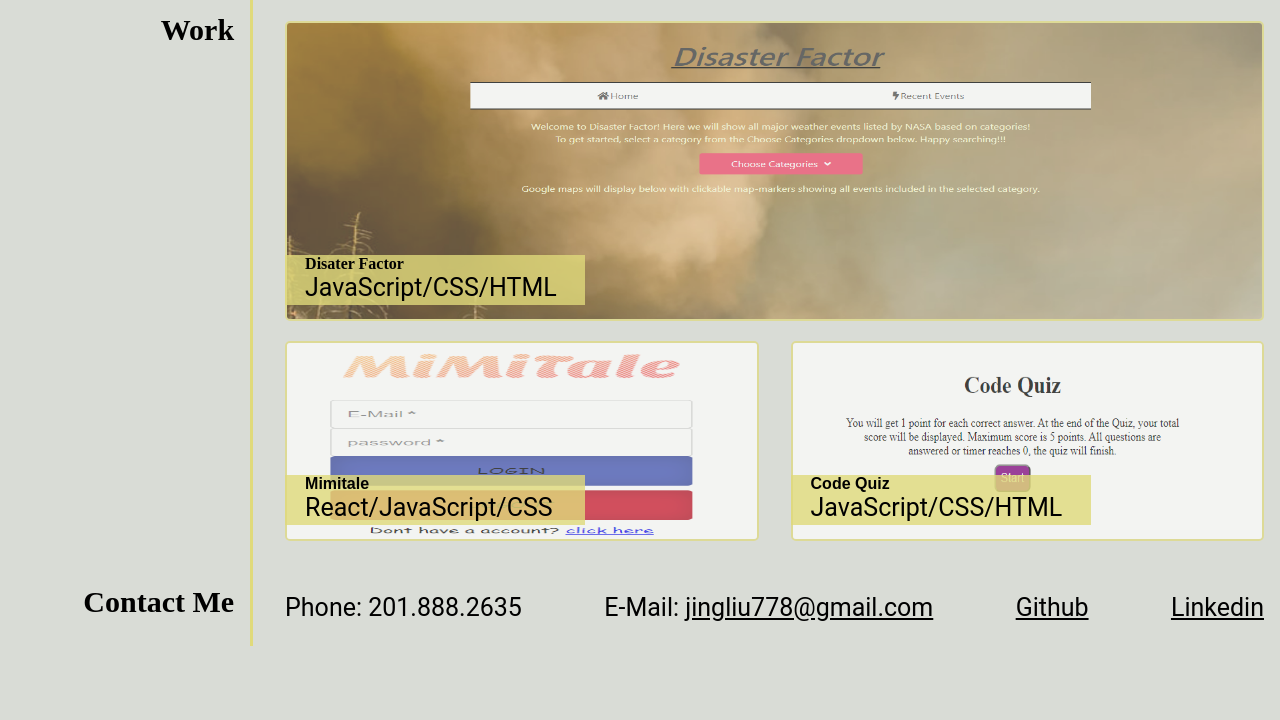
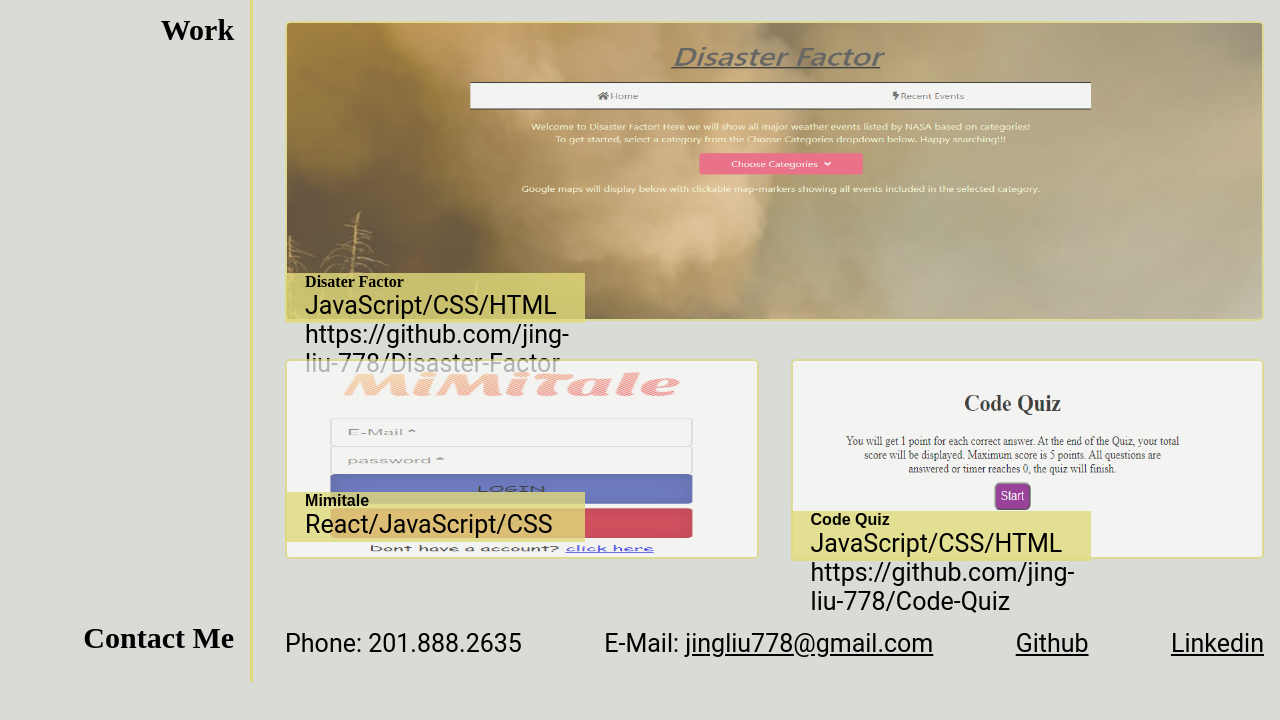
Before and after one commit to jing-liu-778/JingLiuPortfolio, a plain HTML site: page index.html in a window 1280 px wide. Shown: the part 1183-1903 px from the top of the page. Before the commit the page ends 1877 px from the top, so only its background shows below. Drawn offline with Linux system fonts and the light colour scheme.

Commit message:
add github link

```diff
--- a/index.html
+++ b/index.html
@@ -40,17 +40,18 @@
                     <div class="link-image-wrapper-lg">
                         <a href ="https://jing-liu-778.github.io/Disaster-Factor/" class="main-image-link">
                             <img id ="disaster-factor" class ="projectImage1" src="./assets/images/Disaster_Factor.png" alt ="disaster-factor project">
+                        </a>
+                        <a href="https://github.com/jing-liu-778/Disaster-Factor" class="link-color">
                             <div class="text-block">
                                 <h4>Disater Factor</h4>
-
                                 <p>JavaScript/CSS/HTML</p>
+                                <p class="insidelink">https://github.com/jing-liu-778/Disaster-Factor</p>
                             </div>
-
                         </a>
-                        <!-- <a href="https://github.com/jing-liu-778/Disaster-Factor" class="link-color">https://github.com/jing-liu-778/Disaster-Factor</a> -->
                     </div>
 
                     <div class="link-images-wrapper-md">
+                        <div class="container">
                             <a href="https://mimitale.com/login" class="container">
                                 <img id ="mimitale"  class="linkImage" src="./assets/images/screenshot-2.png" alt ="Mimitale project">
                                 <div class="text-block">
@@ -58,16 +59,19 @@
                                     <p>React/JavaScript/CSS</p>
                                 </div>
                             </a>
-                        <a href ="https://jing-liu-778.github.io/Code-Quiz/" class="container">
+                        </div>
+                        <div class="container">
+                            <a href ="https://jing-liu-778.github.io/Code-Quiz/">
                                 <img  id ="project3"   class="linkImage" src="./assets/images/Code_Quiz.png" alt ="code-quiz project">
+                            </a>
+                            <a href="https://github.com/jing-liu-778/Code-Quiz" class="link-color">
                                 <div class="text-block">
                                     <h4>Code Quiz</h4>
                                     <p>JavaScript/CSS/HTML</p>
+                                    <p class="insidelink">https://github.com/jing-liu-778/Code-Quiz</p>
                                 </div>
-
-
                             </a>
-                           <!-- <a href="https://github.com/jing-liu-778/Code-Quiz" class="link-color">https://github.com/jing-liu-778/Code-Quiz</a> -->
+                        </div>
                     </div>
 
 
```
Lines whose indentation alone changed are shown as unchanged.
